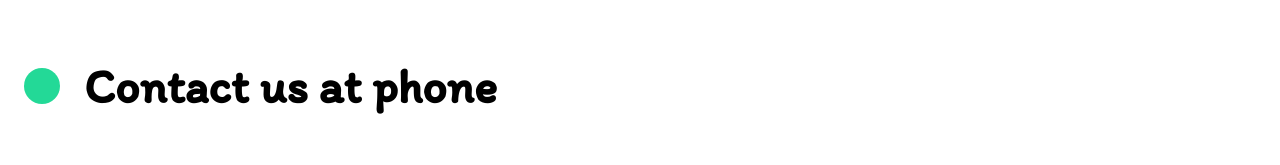
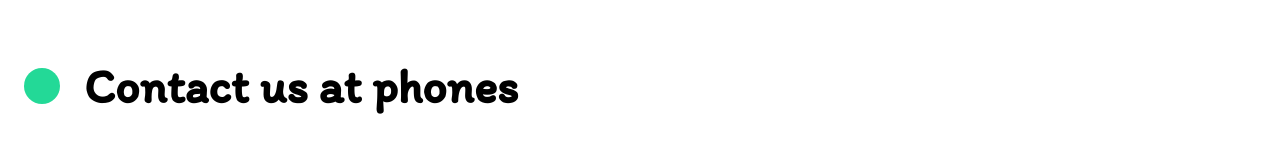
Before and after one commit to subramanian007/Capture-2, a React (Create React App) app: page /ContactUs in a window 1280 px wide. Shown: the part 372-537 px from the top of the page. Built offline with nearby package versions, Linux system fonts and the light colour scheme.

Commit message:
seventh commit

```diff
--- a/src/pages/ContactUs.js
+++ b/src/pages/ContactUs.js
@@ -26,7 +26,7 @@ const ContactUs = () => {
         <Hide>
           <Social variants={contactTitleAnim}>
             <Circle />
-            <h2>Contact us at phone</h2>
+            <h2>Contact us at phones</h2>
           </Social>
         </Hide>
         <Hide>
```
